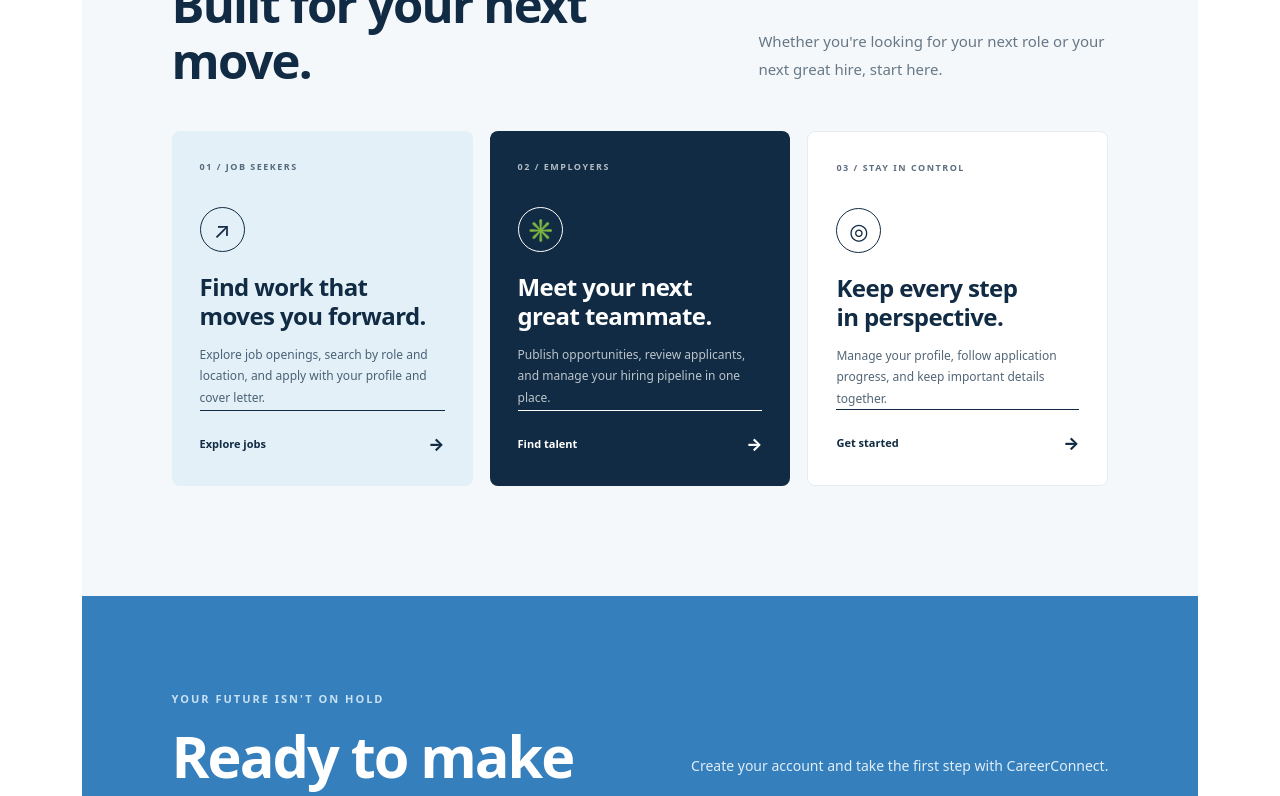
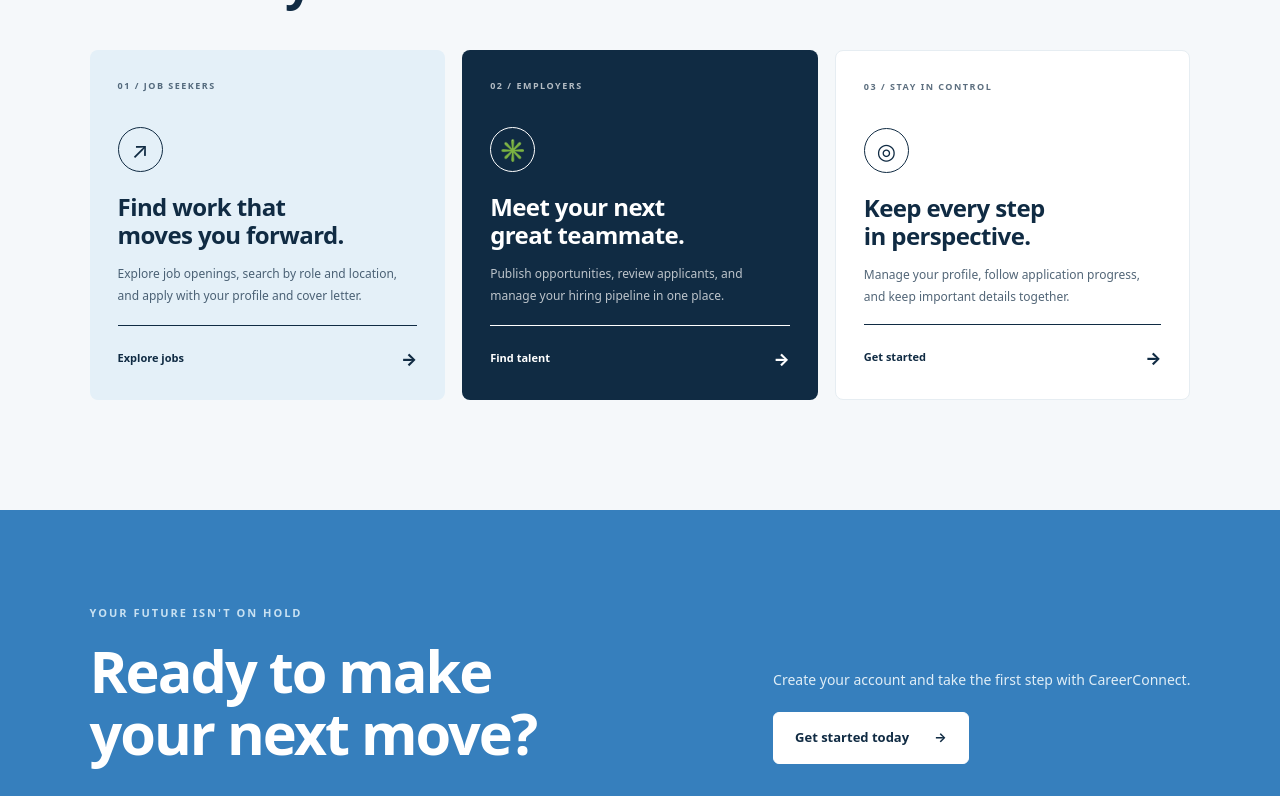
Before and after one commit to deepshiii07/mern-job-portal, a React (Create React App) app in the folder frontend/: page / in a window 1280 px wide. Shown: the part 1388-2184 px from the top of the page. Built offline with nearby package versions, Linux system fonts and the light colour scheme.

Commit message:
Remove landing page width constraint

```diff
--- a/frontend/src/App.js
+++ b/frontend/src/App.js
@@ -18,25 +18,15 @@ function App() {
   return (
     <Router>
       <Navbar />
-
-      <div className="container mt-4">
       <Routes>
-          {/* Landing Page */}
         <Route path="/" element={<Home />} />
-
-          {/* Auth Pages */}
         <Route path="/login" element={<Login />} />
         <Route path="/register" element={<Register />} />
-
-          {/* Dashboards */}
         <Route path="/employer" element={<EmployerDashboard />} />
         <Route path="/jobseeker" element={<JobSeekerDashboard />} />
-
-          {/* Profile Pages */}
         <Route path="/employer-profile" element={<EmployerProfile />} />
         <Route path="/seeker-profile" element={<SeekerProfile />} />
       </Routes>
-      </div>
     </Router>
   );
 }
```
Lines whose indentation alone changed are shown as unchanged.
